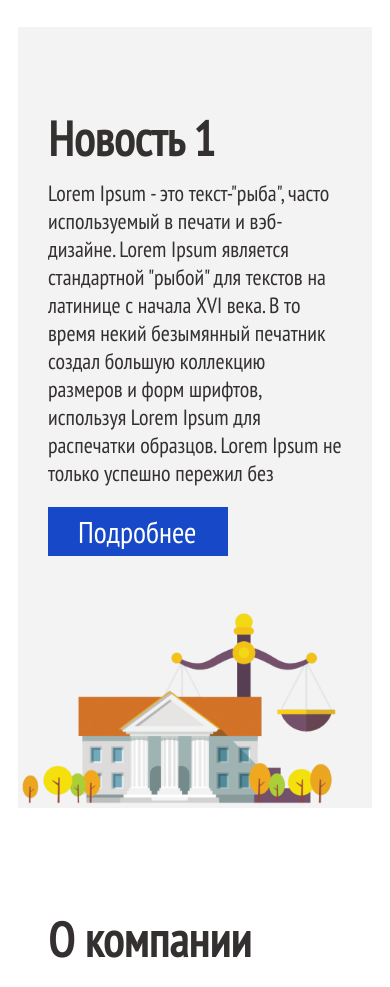
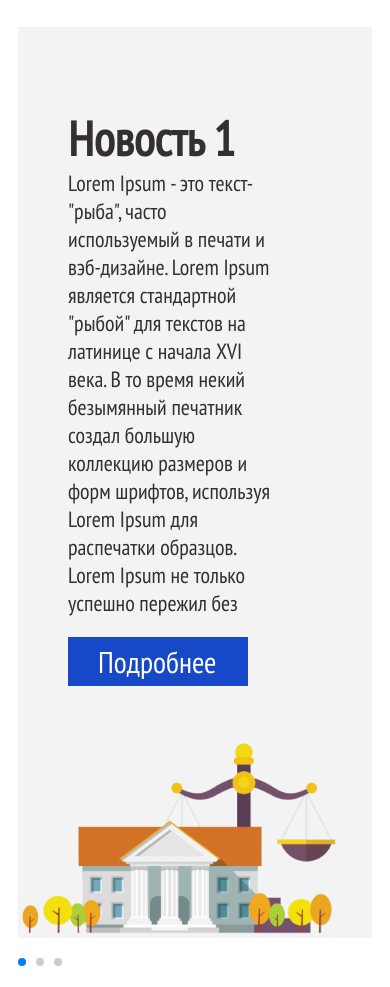
Before and after one commit to superkun123/lion-audit, a website: page index.pug in a window 390 px wide. Shown: the part 81-1068 px from the top of the page. Drawn offline with nearby package versions, Linux system fonts and the light colour scheme; files that its build step writes are made by us from their sources.

Commit message:
Добавил JS к слайдеру

```diff
--- a/css/style.sass
+++ b/css/style.sass
@@ -32,6 +32,7 @@ main
 
 .show
     opacity: 1 !important
+    z-index: 99
 
 .close
     background: url(../img/close.svg) !important
@@ -70,7 +71,7 @@ main
     position: absolute
     width: 100%
     background: #fff
-    opacity: 0
+    z-index: 99
     transition: opacity 0.3s ease-out
     & ul
         list-style: none
@@ -94,6 +95,9 @@ main
 .news-slider
     padding-left: 0
     padding-right: 0
+
+.swiper-slide
+    display: flex
 
 .slider__item
     display: flex
@@ -138,6 +142,16 @@ main
     &:hover
         background: #163ea7
         transition: all 0.4s ease-in-out
+
+.swiper-pagination
+    max-width: 300px
+    display: flex
+    width: 100%
+    justify-content: flex-start
+    margin-top: 20px
+
+.swiper-pagination-bullet
+    margin-right: 10px
 
 section
     margin-bottom: 150px
@@ -443,6 +457,9 @@ section
         min-width: 300px
     .proBono__logo img
         max-width: 300px
+    .swiper-slide
+        display: block
+        background: #f3f3f3
 
 @media ( min-width:320px ) and  ( max-width:1200px  )
     .reviews__container
--- a/index.pug
+++ b/index.pug
@@ -5,6 +5,7 @@ html(lang="en")
     meta(name="viewport" content="width=device-width, initial-scale=1.0")
     title Document
     link(rel="stylesheet" href="css/style.css")
+    link(rel='stylesheet' href='https://unpkg.com/swiper/swiper-bundle.min.css')
   body
     header.header-main
       .nav-main
@@ -31,14 +32,37 @@ html(lang="en")
             a(href="#") Партнёры
     main.main-page
       section.news-slider
-        .slider
-          .slider__item
-            .slider__item-container
-              h2.slider__title Новость 1
-              p.slider__text Lorem Ipsum - это текст-"рыба", часто используемый в печати и вэб-дизайне. Lorem Ipsum является стандартной "рыбой" для текстов на латинице с начала XVI века. В то время некий безымянный печатник создал большую коллекцию размеров и форм шрифтов, используя Lorem Ipsum для распечатки образцов. Lorem Ipsum не только успешно пережил без
-              a.slider__btn(href="#") Подробнее
-            .slider__img-container
-              img.src(src="./img/house.png" alt="дом")
+        .swiper-container
+          .swiper-wrapper
+            .swiper-slide
+              .slider__item-container
+                h2.slider__titlte Новость 1
+                p.slider__text Lorem Ipsum - это текст-"рыба", часто используемый в печати и вэб-дизайне. Lorem Ipsum является стандартной "рыбой" для текстов на латинице с начала XVI века. В то время некий безымянный печатник создал большую коллекцию размеров и форм шрифтов, используя Lorem Ipsum для распечатки образцов. Lorem Ipsum не только успешно пережил без
+                a.slider__btn(href="#") Подробнее
+              .slider__img-container
+                img.src(src="./img/house.png" alt="дом")
+            .swiper-slide
+              .slider__item-container
+                h2.slider__titlte Новость 2
+                p.slider__text Lorem Ipsum - это текст-"рыба", часто используемый в печати и вэб-дизайне. Lorem Ipsum является стандартной "рыбой" для текстов на латинице с начала XVI века. В то время некий безымянный печатник создал большую коллекцию размеров и форм шрифтов, используя Lorem Ipsum для распечатки образцов. Lorem Ipsum не только успешно пережил без
+                a.slider__btn(href="#") Подробнее
+              .slider__img-container
+                img.src(src="./img/house.png" alt="дом")
+            .swiper-slide
+              .slider__item-container
+                h2.slider__titlte Новость 3
+                p.slider__text Lorem Ipsum - это текст-"рыба", часто используемый в печати и вэб-дизайне. Lorem Ipsum является стандартной "рыбой" для текстов на латинице с начала XVI века. В то время некий безымянный печатник создал большую коллекцию размеров и форм шрифтов, используя Lorem Ipsum для распечатки образцов. Lorem Ipsum не только успешно пережил без
+                a.slider__btn(href="#") Подробнее
+              .slider__img-container
+                img.src(src="./img/house.png" alt="дом")
+        .swiper-pagination
+          //- .slider__item
+          //-   .slider__item-container
+          //-     h2.slider__title Новость 1
+          //-     p.slider__text Lorem Ipsum - это текст-"рыба", часто используемый в печати и вэб-дизайне. Lorem Ipsum является стандартной "рыбой" для текстов на латинице с начала XVI века. В то время некий безымянный печатник создал большую коллекцию размеров и форм шрифтов, используя Lorem Ipsum для распечатки образцов. Lorem Ipsum не только успешно пережил без
+          //-     a.slider__btn(href="#") Подробнее
+          //-   .slider__img-container
+          //-     img.src(src="./img/house.png" alt="дом")
       section.about-company
         .about-company__text-container
           h2.about-company__title О компании
@@ -147,4 +171,5 @@ html(lang="en")
       .logo-container
         a(href="#")
           img(src="./img/logo.png", alt="Логотип")
+    script(src='https://unpkg.com/swiper/swiper-bundle.min.js')
     script(src="js/main.js")
--- a/js/main.js
+++ b/js/main.js
@@ -19,3 +19,26 @@ closeBtn.addEventListener('click', function() {
     event.preventDefault()
     modal.classList.toggle('show')
 })
+
+
+var mySwiper = new Swiper('.swiper-container', {
+    // Optional parameters
+    direction: 'horizontal',
+    loop: true,
+
+    // If we need pagination
+    pagination: {
+      el: '.swiper-pagination',
+    },
+
+    // Navigation arrows
+    navigation: {
+      nextEl: '.swiper-button-next',
+      prevEl: '.swiper-button-prev',
+    },
+
+    // And if we need scrollbar
+    scrollbar: {
+      el: '.swiper-scrollbar',
+    },
+  })
```
Also changed, not shown: css/style.css, index.html, 1 other file.
